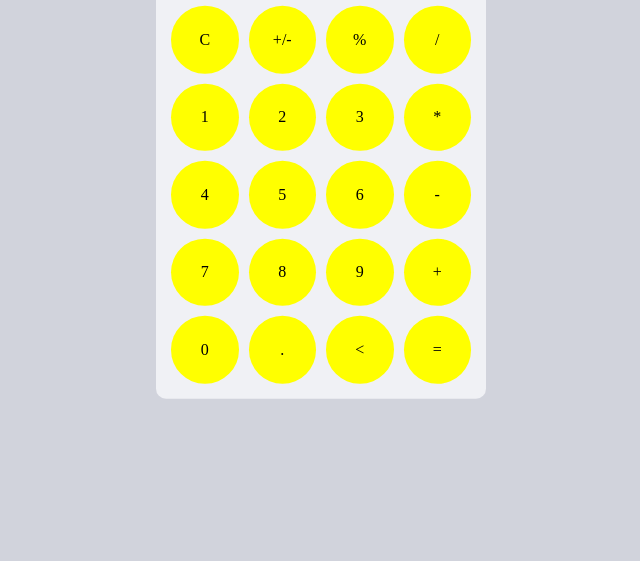
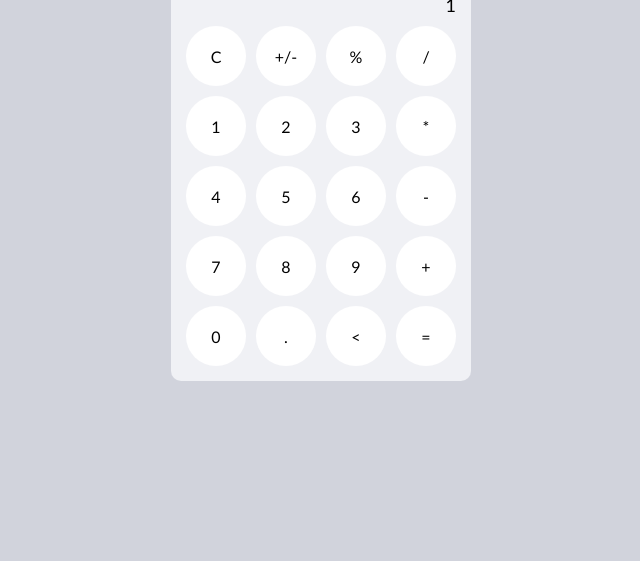
Before and after one commit to MariusBudreika/5-calc, a website: page index.html in a window 1280 px wide. Shown: the part 255-816 px from the top of the page, without its empty margins (319-959 px from the left). Drawn offline with Linux system fonts and the light colour scheme.

Commit message:
calc update

```diff
--- a/css/calc.css
+++ b/css/calc.css
@@ -29,12 +29,17 @@ body {
 }
 .calc > .key {
   display: inline-block;
-    width: 0;
-    height: 0;
-    padding: 50%;
+  height: 60px;
+  min-width: 60px;
+  background-color: #fff;
+  border-radius: 30px;
+  position: relative;
+}
+.calc > .key.double {
+  grid-column: span 2;
+}
+.calc > .key.yellow {
   background-color: yellow;
-    border-radius: 50%;
-    position: relative;
 }
 .calc > .key::before {
   content: attr(data-symbol);
--- a/css/reset.css
+++ b/css/reset.css
@@ -0,0 +1,9 @@
+
+body,
+body * {
+  margin: 0;
+  padding: 0;
+  vertical-align: top;
+  box-sizing: border-box;
+  font-family: 'Gill Sans', 'Gill Sans MT', Calibri, 'Trebuchet MS', sans-serif;
+}
--- a/index.html
+++ b/index.html
@@ -13,30 +13,11 @@
 <body>
     <div class="calc">
         <div class="screen">474</div>
-        <div class="formula">2+2+2</div>
-        <div class="key" data-symbol="C"></div>
-        <div class="key" data-symbol="+/-"></div>
-        <div class="key" data-symbol="%"></div>
-        <div class="key" data-symbol="/"></div>
-        <div class="key" data-symbol="1"></div>
-        <div class="key" data-symbol="2"></div>
-        <div class="key" data-symbol="3"></div>
-        <div class="key" data-symbol="*"></div>
-        <div class="key" data-symbol="4"></div>
-        <div class="key" data-symbol="5"></div>
-        <div class="key" data-symbol="6"></div>
-        <div class="key" data-symbol="-"></div>
-        <div class="key" data-symbol="7"></div>
-        <div class="key" data-symbol="8"></div>
-        <div class="key" data-symbol="9"></div>
-        <div class="key" data-symbol="+"></div>
-        <div class="key" data-symbol="0"></div>
-        <div class="key" data-symbol="."></div>
-        <div class="key" data-symbol="<"></div>
-        <div class="key" data-symbol="="></div>
+        <div class="formula">1</div>
     </div>
 
-    <script src="./js/main.js" defer></script>
+    <script src=" ./js/main.js" defer>
+    </script>
 </body>
 
 </html>
--- a/js/main.js
+++ b/js/main.js
@@ -1 +1,39 @@
-console.log('Labas')
+/*
+Ka reikia zinoti:
+- koki noriu sugeneruoti turini? is kokiu duomenu?
+- kur ta turini ikisti? koks yra selector'ius?
+Kai norim perrasyti elemento tekstini turini:
+element.innerText = 'turinys';
+Prideti/pasalinti klases:
+element.classList.add('red');
+element.classList.remove('blue');
+*/
+
+// susirandame vieta
+const selector = '.calc';
+const DOM = document.querySelector(selector);
+const formulaDOM = DOM.querySelector('.formula');
+
+// sukuriame turini
+const symbols = ['C', '+/-', '%', '/', '1', '2', '3', '*', '4', '5', '6', '-', '7', '8', '9', '+', '0', '.', '<', '='];
+let HTML = '';
+
+for (let i = 0; i < symbols.length; i++) {
+    HTML += `<div class="key" data-symbol="${symbols[i]}"></div>`;
+}
+
+// istatome turini i vieta
+DOM.insertAdjacentHTML('beforeend', HTML);
+
+// susirandame katik sukurtus mygtukus
+const buttons = DOM.querySelectorAll('.key');
+
+// uzregistruota paspaudima ant kiekvieno mygtuko
+for (let i = 0; i < buttons.length; i++) {
+    const btn = buttons[i];
+
+    btn.addEventListener('click', function () {
+        const symbol = btn.dataset.symbol;
+        formulaDOM.innerText += symbol;
+    });
+}
```
Also changed, not shown: js/fail.js (added, +13 -0 lines). Lines whose indentation alone changed are shown as unchanged.
